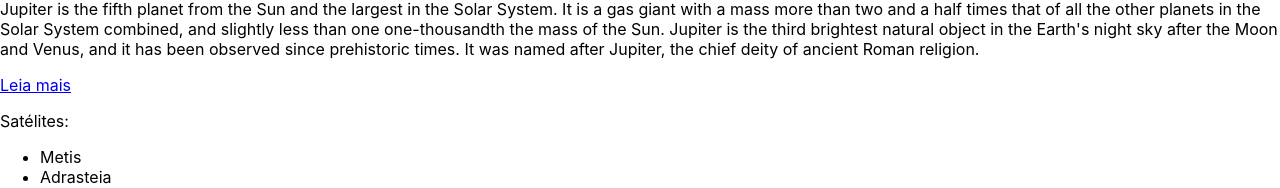
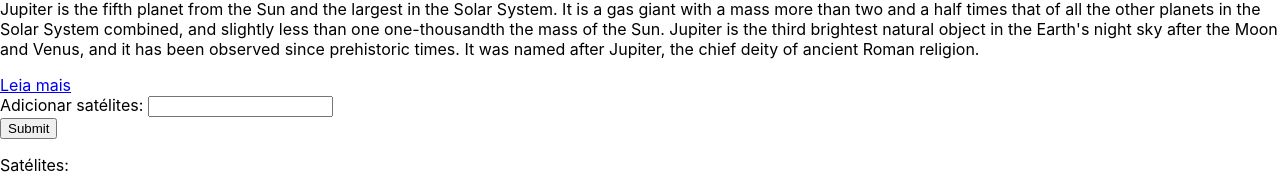
Before and after one commit to adrianmartinez-cg/onebit-fullstack-js, a React (Create React App) app in the folder react/my-first-app/: page / in a window 1280 px wide. Shown: the part 481-669 px from the top of the page. Built offline with nearby package versions, Linux system fonts and the light colour scheme.

Commit message:
react: added satelliteForm

```diff
--- a/react/my-first-app/src/components/planets/index.js
+++ b/react/my-first-app/src/components/planets/index.js
@@ -10,6 +10,8 @@ async function getPlanetsInfo(){
 const Planets = (props) => {
 
     const [planets,setPlanets] = useState([]);
+
+    window.planets = planets;
 
     useEffect(() => {
         getPlanetsInfo().then(data => {
@@ -32,7 +34,6 @@ const Planets = (props) => {
             <Form addPlanet = {addPlanet}/>
             <hr/>
             {
-
                 planets.map((planet)=> {
                     return <Planet
                         key= {planet.id}
--- /dev/null
+++ b/react/my-first-app/src/components/planets/planet/form/index.js
@@ -0,0 +1,39 @@
+import React, {Fragment, useState} from 'react';
+
+const SatelliteForm = (props) => {
+
+    const initialState = {
+        satellites: []
+    }
+
+    const transformInputToArray = (input) => {
+        return input.split(",");
+    }
+
+    const [fields,setFields] = useState(initialState);
+
+    const handleChange = (event) => setFields({
+        ...fields,
+        [event.currentTarget.name]: transformInputToArray(event.currentTarget.value)
+    });
+
+    const handleSubmit = (event) => {
+        event.preventDefault();
+        props.addSatellites(fields.satellites);
+        setFields(initialState);
+    }
+
+    return (
+        <Fragment>
+            <form onSubmit={handleSubmit}>
+                <div>
+                    <label htmlFor="satellites">Adicionar satélites: </label>
+                    <input id="satellites" type="text" name="satellites" value={fields.satellites.join()} onChange={handleChange}/>
+                </div>
+                <input type="submit"/>
+            </form>
+        </Fragment>
+    )
+}
+
+export default SatelliteForm;
--- a/react/my-first-app/src/components/planets/planet/index.js
+++ b/react/my-first-app/src/components/planets/planet/index.js
@@ -1,19 +1,39 @@
-import React, {Fragment} from 'react';
+import React, {Fragment, useState, useEffect} from 'react';
 import DescriptionWithLink from '../../shared/DescriptionWithLink';
+import SatelliteForm from './form';
 
 const Planet = (props) => {
+
+    const initialState = {
+        key: props.key,
+        id : props.id,
+        name : props.name,
+        description : props.description,
+        imgUrl : props.imgUrl,
+        link : props.link,
+        satellites : props.satellites
+    }
+
+    const [planetData,setPlanetData] = useState(initialState);
+
+    const addSatellites = (satellites) => {
+        let prevSatellites = planetData.satellites;
+        setPlanetData({...planetData, satellites: [...prevSatellites, ...satellites]});
+    }
+
     return (
         <Fragment>
-            <h4>{props.name}</h4>
-            <img src={props.imgUrl} width= "250px" alt={"foto de "+ props.name}></img>
+            <h4>{planetData.name}</h4>
+            <img src={planetData.imgUrl} width= "250px" alt={"foto de "+ planetData.name}></img>
             <DescriptionWithLink
-                text={props.description}
-                link={props.link}
+                text={planetData.description}
+                link={planetData.link}
             />
+            <SatelliteForm addSatellites = {addSatellites} />
             <p> Satélites: </p>
             <ul>
                 {
-                    props.satellites.map((s,index) => <li key={index}>{s}</li>)
+                    planetData.satellites.map((s,index) => <li key={index}>{s}</li>)
                 }
             </ul>
         </Fragment>
```
